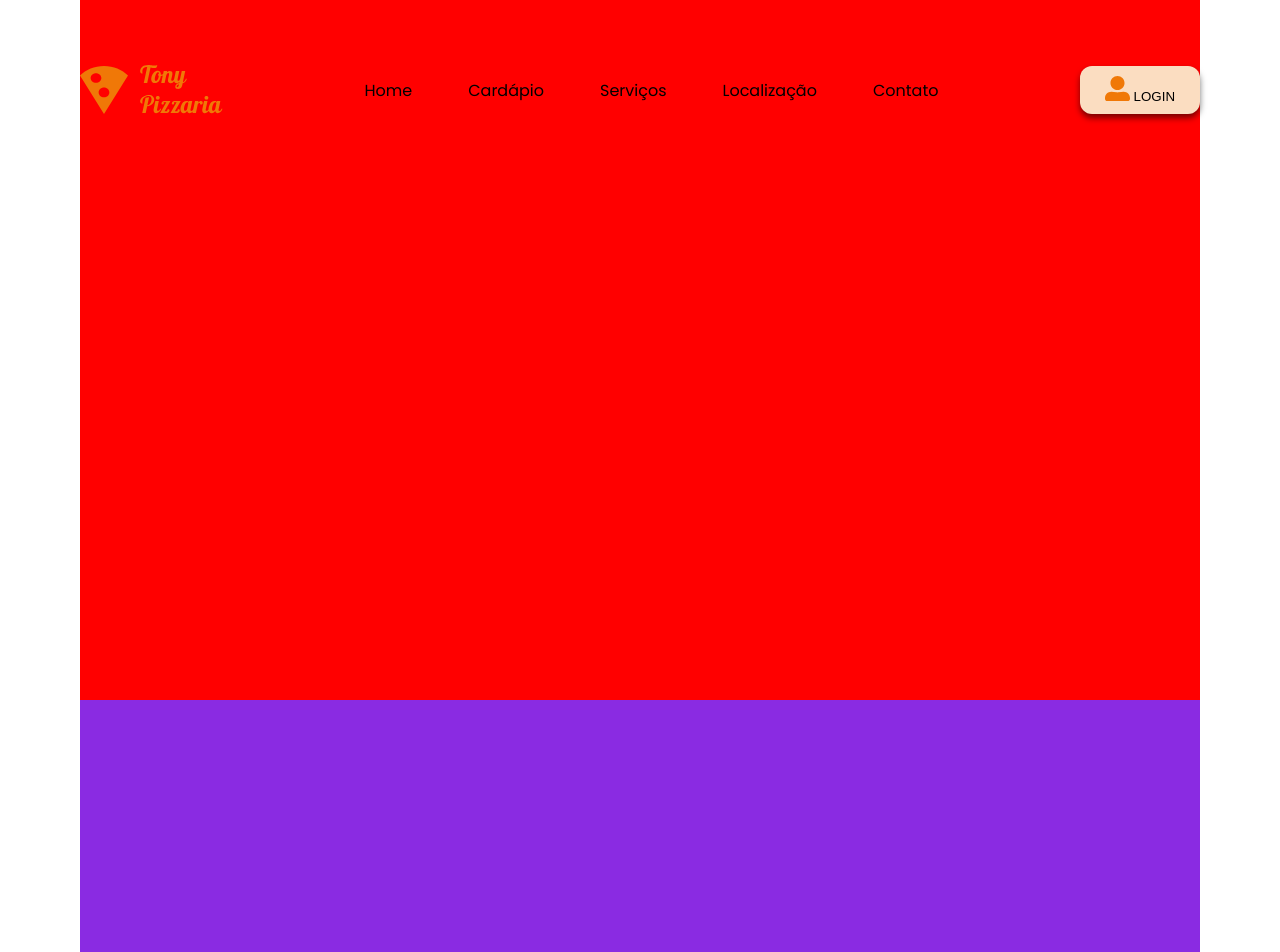
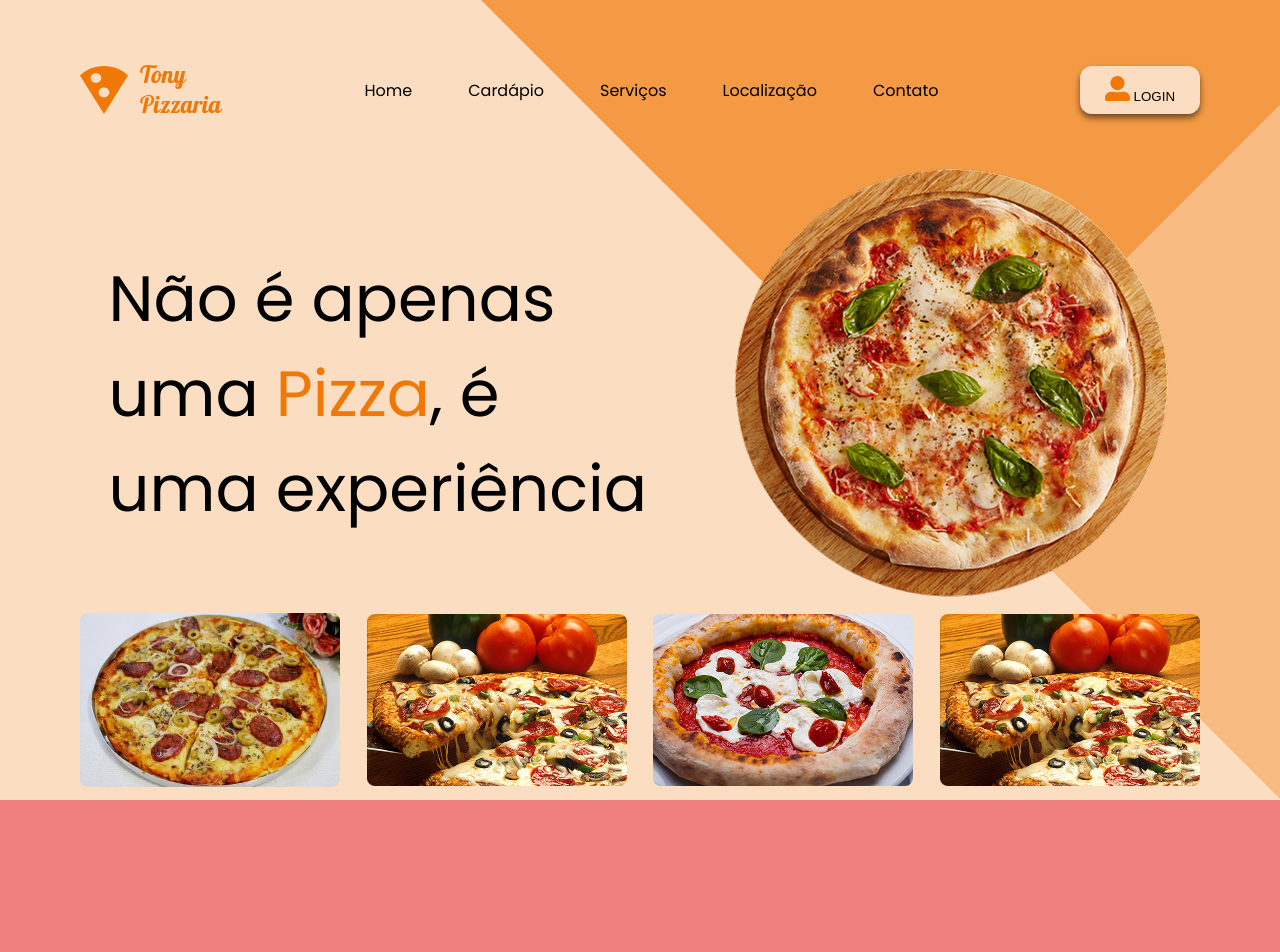
Before and after one commit to DavidLucas1122/Tonny-pizzaria, a plain HTML site: page index.html in a window 1280 px wide. Shown: the top 952 px of the page. Drawn offline with Linux system fonts and the light colour scheme.

Commit message:
Hero Inciado

```diff
--- a/index.html
+++ b/index.html
@@ -34,7 +34,37 @@
             <span>LOGIN</span>
         </button>
     </header>
-    <main></main>
+    <main>
+        <section class="home">
+            <div class="hero">
+                <h2>Não é apenas uma <span>Pizza</span>, é uma experiência</h2>
+                <img src="./img/pizza.png" alt="Pizzaßß">
+            </div>
+            <div class="conteiner-pizza">
+                <div class="pizza">
+                    <div class="adicionar">+</div>
+                    <img src="img/pizza (1).png" alt="Pizza">
+                    <div class="animacao">
+                        <div class="conteiner-info">
+                            <p>Pizza de calabresa com queijo</p>
+                            <span>R$16,00</span>
+                        </div>
+                </div>
+                </div>
+                <div class="pizza">
+                    <img src="img/pizza (2).png" alt="Pizza">
+                </div>
+                <div class="pizza">
+                    <img src="img/pizza (3).png" alt="Pizza">
+                </div>
+                <div class="pizza">
+                    <img src="img/pizza (4).png" alt="Pizza">
+                </div>
+            </div>
+        </section>
+        <section class="cardapio"></section>
+        <section class="servicos"></section>
+    </main>
     <footer></footer>
 </body>
 </html>
--- a/style.css
+++ b/style.css
@@ -15,21 +15,23 @@ ul,ol,li{
 :root{
     --primary-color: #F07807;
     --secundary-color: #FBDDC1;
-    --default-shadow:  0 4px 6px #0008;
+    --default-shadow: 0 4px 6px #0008;
+    --default-padding: 0 80px;
 }
 
 body{
-    padding: 0 80px;
     font-family: "Poppins", sans-serif;
+    background-color: var(--secundary-color);
 }
 header{
     top: 60px;
     height: 60px;
-    width: calc(100% - 160px);
+    width: 100%;
     position: fixed;
     display: flex;
     justify-content: space-between;
     align-items: center;
+    padding: var(--default-padding)
 }
 header menu{
     align-items: center;
@@ -54,9 +56,115 @@ header button{
     border: none;
     box-shadow: var(--default-shadow);
 }
-main{
-    height: 700px;
-    background-color: red;
+
+section{
+    height: 100vh;
+    padding: var(--default-padding);
+}
+.home{
+    background-image: url(./img/background.svg);
+    background-repeat: no-repeat;
+    background-position: top right;
+    background-size: contain;
+    display: grid;
+    grid-template-rows: 3fr 1fr;
+}
+.hero{
+    gap: 64px;
+    display: flex;
+    justify-content: center;
+    align-items: end;
+}
+
+.hero h2{
+    width: 558px;
+    font-size: 4rem;
+    font-weight: 400;
+    margin-bottom: 64px;
+}
+
+.hero span{
+    color: var(--primary-color);
+}
+.conteiner-pizza{
+    display: flex;
+    justify-content: space-between;
+    align-items: center;
+}
+.pizza {
+    position: relative;
+    background-color: #F07807;
+    display: flex;
+    border-radius: 12px;
+}
+.adicionar{
+    position: absolute;
+    right: -18px;
+    top: -18px;
+    display: grid;
+    place-content: center;
+    height: 40px;
+    width: 40px;
+    background-color: var(--primary-color);
+    border: 3px solid white;
+    border-radius: 13px;
+    font-size: 32px;
+    color: white;
+    opacity: 0;
+    transition: .5s;
+}
+.pizza:hover .adicionar{
+    opacity: 1;
+}
+
+.animacao{
+    position: absolute;
+    top: 0;
+    left: 0;
+    right: 0;
+    bottom: 0;
+    overflow: hidden;
+    border-radius: 12px;
+
+}
+
+.conteiner-info{
+    position: absolute;
+    display: flex;
+    padding: 0 12px;
+    bottom: -36px;
+    width: 100%;
+    height: 36px;
+    background-color:#0008;
+    border-radius: 0 0 12px 12px;
+    align-items: center;
+}
+.conteiner-info p{
+    width: 120px;
+    font-size: 12px;
+    font-weight: 300;
+    color: #fff;
+}
+.conteiner-info span{
+    display: grid;
+    place-content: center;
+    width: 57px;
+    height: 20px;
+    background-color: var(--primary-color);
+    font-size: 12px;
+    border-radius: 4px;
+    color: #fff;
+}
+
+.pizza:hover .conteiner-info{
+    bottom: 0;
+}
+
+.cardapio{
+    background-color: lightcoral;
+}
+.servicos{
+    background-color: lightgreen;
 }
 footer{
     height: 526px;
```
Also changed, not shown: img/background.svg (added), img/pizza (1).png (added), img/pizza (2).png (added), img/pizza (3).png (added), img/pizza (4).png (added), img/pizza.png (added).
